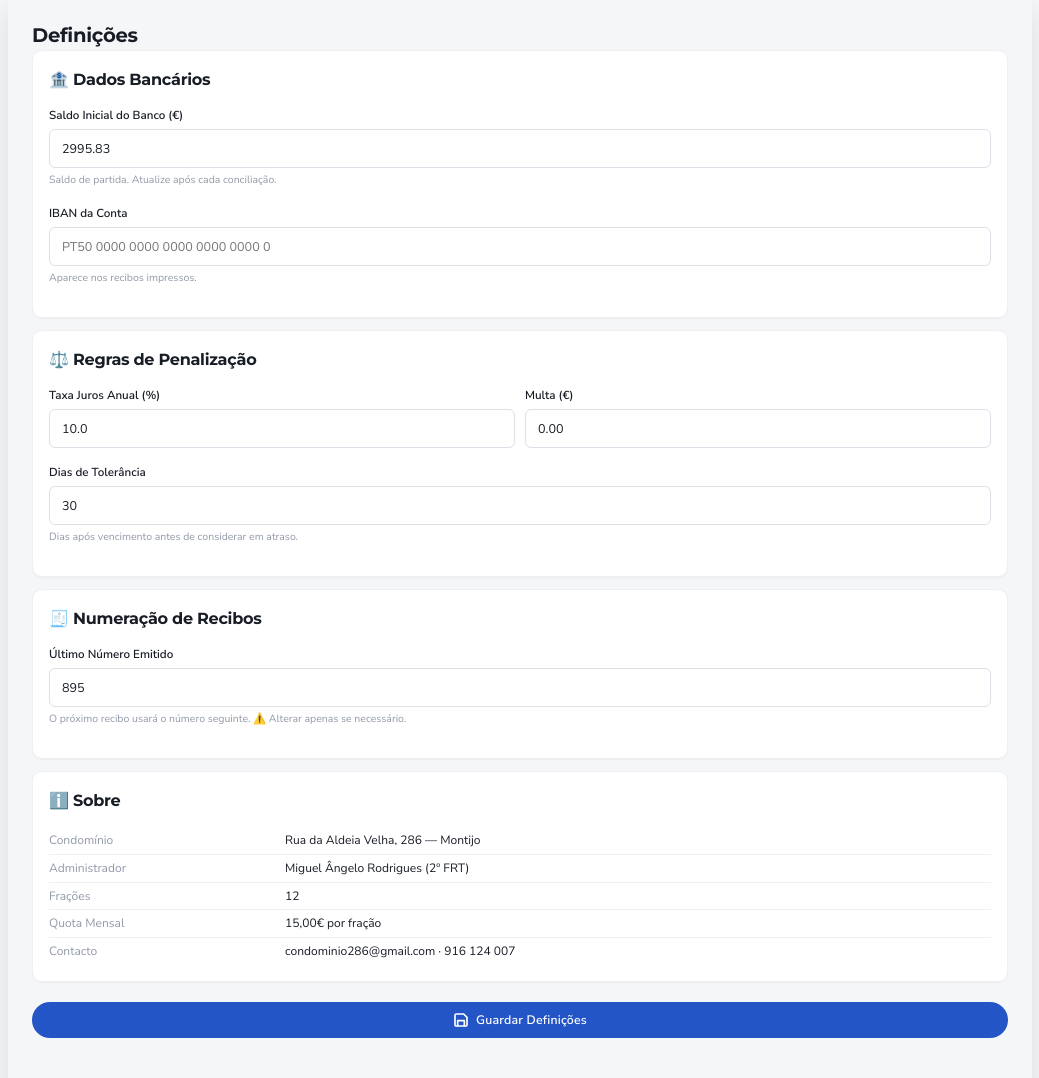
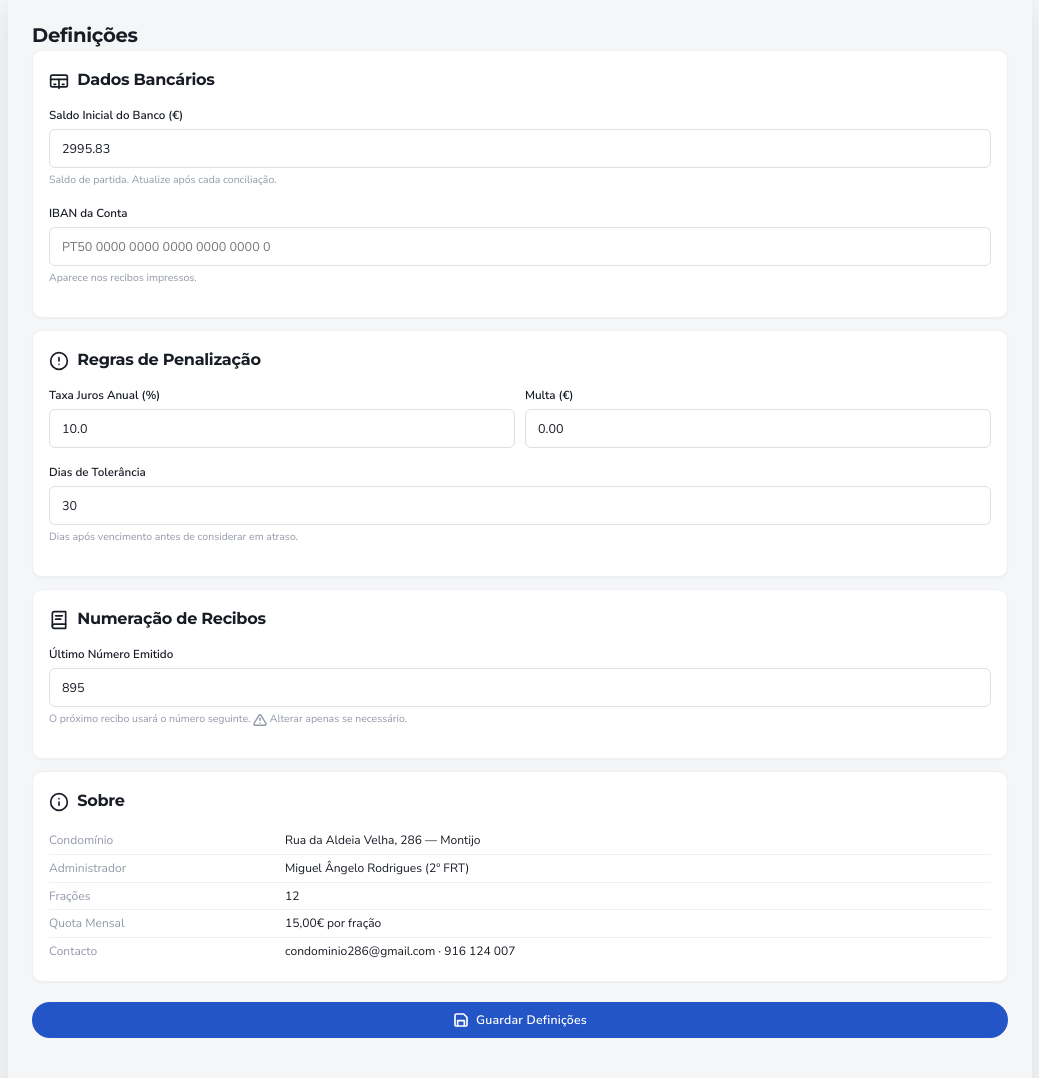
Before and after one commit to TreiterKeil/Cond286, a Python web app: template app/templates/settings/index.html in a window 1280 px wide. Shown: the top 1078 px of the page, without its empty margins (120-1159 px from the left). Run offline with Jinja, Linux system fonts and the light colour scheme; the template is opened without the code that fills it, so the values that code supplies are empty.

Commit message:
Refactor settings template with improved icons
SVGs

```diff
--- a/app/templates/settings/index.html
+++ b/app/templates/settings/index.html
@@ -7,7 +7,16 @@
 
     <!-- Bank Data -->
     <div class="card">
-        <h2 style="margin-bottom: 14px;">🏦 Dados Bancários</h2>
+        <h2 style="margin-bottom: 14px;">
+            <svg width="20" height="20" viewBox="0 0 24 24" fill="none" stroke="currentColor" stroke-width="2" stroke-linecap="round" stroke-linejoin="round" style="vertical-align: middle; margin-right: 4px;">
+                <rect x="2" y="5" width="20" height="14" rx="2"/>
+                <line x1="2" y1="10" x2="22" y2="10"/>
+                <line x1="12" y1="10" x2="12" y2="21"/>
+                <line x1="6" y1="16" x2="8" y2="16"/>
+                <line x1="16" y1="16" x2="18" y2="16"/>
+            </svg>
+            Dados Bancários
+        </h2>
 
         <div class="form-group">
             <label class="form-label" for="saldo_inicial_banco">Saldo Inicial do Banco (€)</label>
@@ -24,7 +33,14 @@
 
     <!-- Penalty Rules -->
     <div class="card">
-        <h2 style="margin-bottom: 14px;">⚖️ Regras de Penalização</h2>
+        <h2 style="margin-bottom: 14px;">
+            <svg width="20" height="20" viewBox="0 0 24 24" fill="none" stroke="currentColor" stroke-width="2" stroke-linecap="round" stroke-linejoin="round" style="vertical-align: middle; margin-right: 4px;">
+                <circle cx="12" cy="12" r="10"/>
+                <line x1="12" y1="8" x2="12" y2="12"/>
+                <line x1="12" y1="16" x2="12.01" y2="16"/>
+            </svg>
+            Regras de Penalização
+        </h2>
 
         <div class="form-row">
             <div class="form-group">
@@ -46,18 +62,39 @@
 
     <!-- Receipt Numbering -->
     <div class="card">
-        <h2 style="margin-bottom: 14px;">🧾 Numeração de Recibos</h2>
+        <h2 style="margin-bottom: 14px;">
+            <svg width="20" height="20" viewBox="0 0 24 24" fill="none" stroke="currentColor" stroke-width="2" stroke-linecap="round" stroke-linejoin="round" style="vertical-align: middle; margin-right: 4px;">
+                <path d="M4 19.5A2.5 2.5 0 0 1 6.5 17H20"/>
+                <path d="M6.5 2H20v20H6.5A2.5 2.5 0 0 1 4 19.5v-15A2.5 2.5 0 0 1 6.5 2z"/>
+                <line x1="8" y1="7" x2="16" y2="7"/>
+                <line x1="8" y1="11" x2="14" y2="11"/>
+            </svg>
+            Numeração de Recibos
+        </h2>
 
         <div class="form-group">
             <label class="form-label" for="ultimo_numero_recibo">Último Número Emitido</label>
             <input class="form-input text-mono" type="number" id="ultimo_numero_recibo" name="ultimo_numero_recibo" step="1" min="0" value="{{ config.get('ultimo_numero_recibo', '895') }}">
-            <div class="form-hint">O próximo recibo usará o número seguinte. ⚠️ Alterar apenas se necessário.</div>
+            <div class="form-hint">O próximo recibo usará o número seguinte.
+                <svg width="14" height="14" viewBox="0 0 24 24" fill="none" stroke="currentColor" stroke-width="2.5" stroke-linecap="round" stroke-linejoin="round" style="vertical-align: middle;">
+                    <path d="M10.29 3.86L1.82 18a2 2 0 0 0 1.71 3h16.94a2 2 0 0 0 1.71-3L13.71 3.86a2 2 0 0 0-3.42 0z"/>
+                    <line x1="12" y1="9" x2="12" y2="13"/>
+                    <line x1="12" y1="17" x2="12.01" y2="17"/>
+                </svg>
+                Alterar apenas se necessário.</div>
         </div>
     </div>
 
     <!-- System Info -->
     <div class="card">
-        <h2 style="margin-bottom: 14px;">ℹ️ Sobre</h2>
+        <h2 style="margin-bottom: 14px;">
+            <svg width="20" height="20" viewBox="0 0 24 24" fill="none" stroke="currentColor" stroke-width="2" stroke-linecap="round" stroke-linejoin="round" style="vertical-align: middle; margin-right: 4px;">
+                <circle cx="12" cy="12" r="10"/>
+                <line x1="12" y1="16" x2="12" y2="12"/>
+                <line x1="12" y1="8" x2="12.01" y2="8"/>
+            </svg>
+            Sobre
+        </h2>
 
         <table style="font-size: 0.86em; width: 100%;">
             <tr><td style="padding: 4px 0; color: var(--text-muted);">Condomínio</td><td style="padding: 4px 0;">Rua da Aldeia Velha, 286 — Montijo</td></tr>
```
